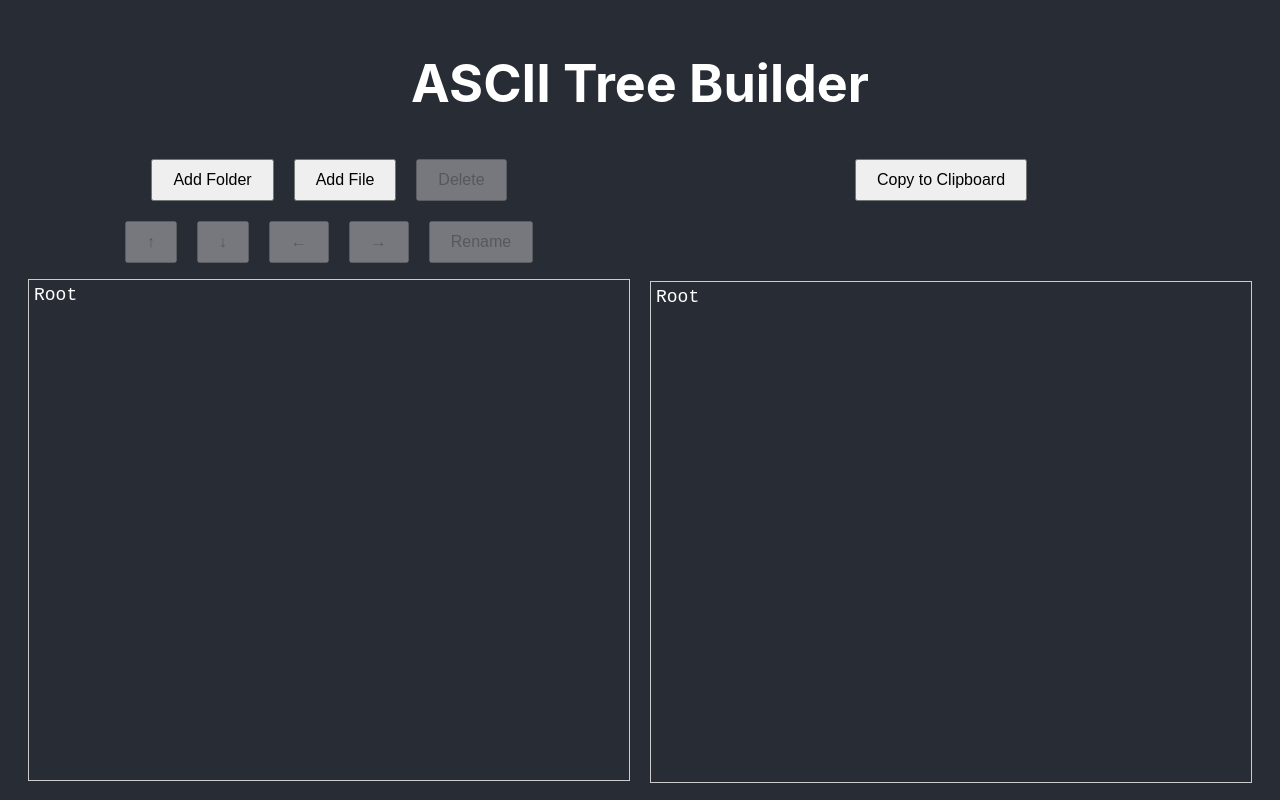
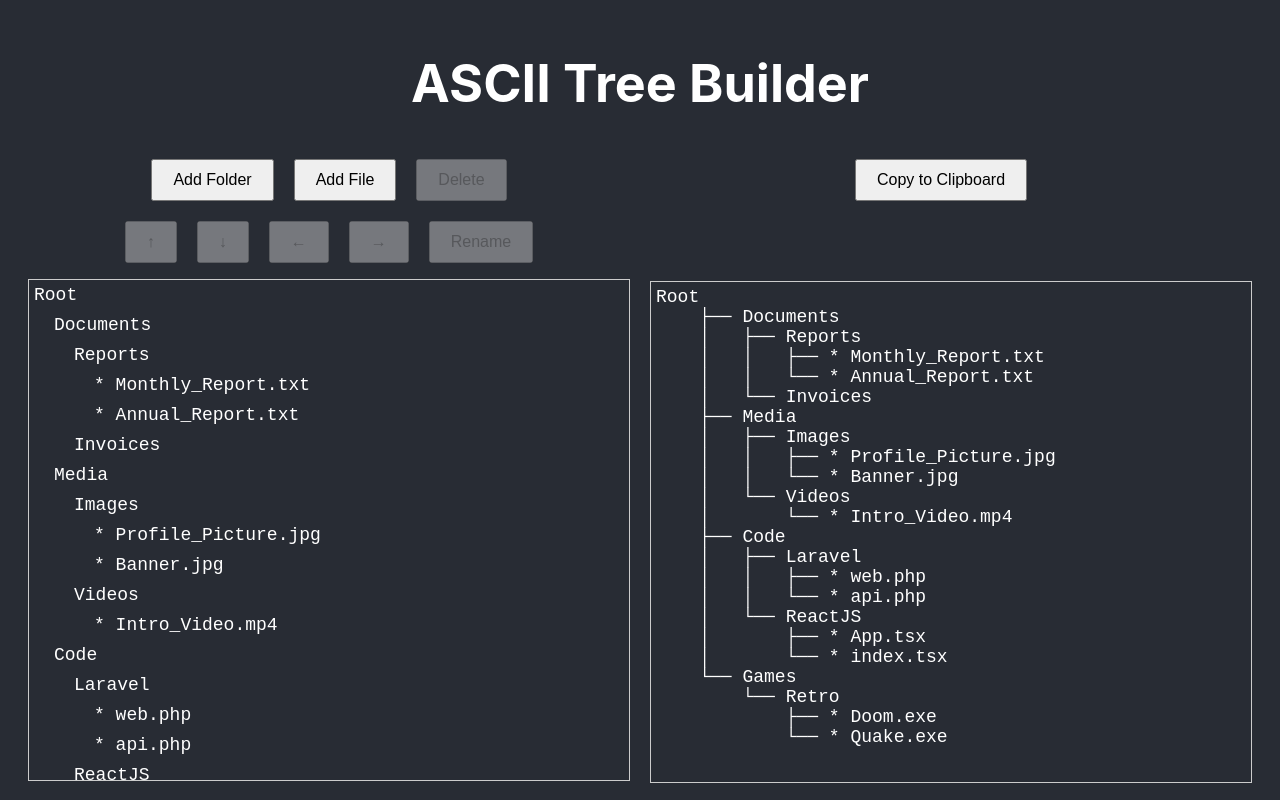
Before and after one commit to chdonncha/ascii-tree-builder-old, a React (Create React App) app in the folder ascii-tree-builder/: page / in a window 1280 px wide. Built offline with nearby package versions, Linux system fonts and the light colour scheme.

Commit message:
Display initial file structure on startup

```diff
--- a/ascii-tree-builder/src/components/TreeBuilder/TreeBuilder.tsx
+++ b/ascii-tree-builder/src/components/TreeBuilder/TreeBuilder.tsx
@@ -4,6 +4,28 @@ import './TreeBuilder.scss';
 const TreeBuilder: React.FC = () => {
   const [rows, setRows] = useState<{ content: string; isSelected: boolean }[]>([
     { content: 'Root', isSelected: false },
+    { content: '  Documents', isSelected: false },
+    { content: '    Reports', isSelected: false },
+    { content: '      * Monthly_Report.txt', isSelected: false },
+    { content: '      * Annual_Report.txt', isSelected: false },
+    { content: '    Invoices', isSelected: false },
+    { content: '  Media', isSelected: false },
+    { content: '    Images', isSelected: false },
+    { content: '      * Profile_Picture.jpg', isSelected: false },
+    { content: '      * Banner.jpg', isSelected: false },
+    { content: '    Videos', isSelected: false },
+    { content: '      * Intro_Video.mp4', isSelected: false },
+    { content: '  Code', isSelected: false },
+    { content: '    Laravel', isSelected: false },
+    { content: '      * web.php', isSelected: false },
+    { content: '      * api.php', isSelected: false },
+    { content: '    ReactJS', isSelected: false },
+    { content: '      * App.tsx', isSelected: false },
+    { content: '      * index.tsx', isSelected: false },
+    { content: '  Games', isSelected: false },
+    { content: '    Retro', isSelected: false },
+    { content: '      * Doom.exe', isSelected: false },
+    { content: '      * Quake.exe', isSelected: false },
   ]);
   const [selectedRow, setSelectedRow] = useState<number>(-1);
   const [asciiRepresentation, setAsciiRepresentation] = useState<string[]>([]);
@@ -75,10 +97,25 @@ const TreeBuilder: React.FC = () => {
   };
 
   const deleteRow = () => {
+    if (selectedRow === -1) return; // If no row is selected, do nothing
+
     const newRows = [...rows];
     newRows.splice(selectedRow, 1);
+
+    // Adjust the selected row after deletion
+    let newRowToSelect = -1;
+
+    // If it wasn't the first row, select the previous row
+    if (selectedRow > 0) {
+      newRowToSelect = selectedRow - 1;
+    }
+    // If it was the first row and there are still rows available, select the next row
+    else if (selectedRow === 0 && newRows.length > 0) {
+      newRowToSelect = 0;
+    }
+
     setRows(newRows);
-    setSelectedRow(-1);
+    setSelectedRow(newRowToSelect);
   };
 
   const getIndentation = (str: string): number => {
```
